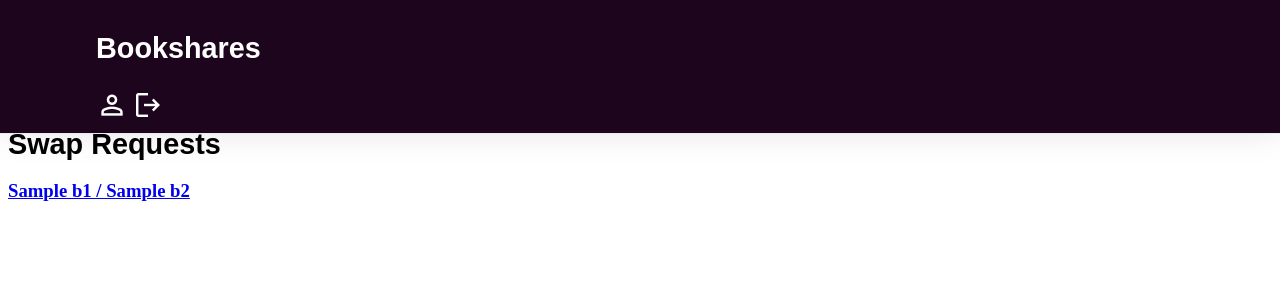
After one commit to software-students-fall2022/final-project-project5team10, a Flask app: template app/templates/swap_requests.html in a window 1280 px wide. The commit adds this page. Shown: the top 300 px of the page. Run offline with Flask 2, Linux system fonts and the light colour scheme; the template is opened without the code that fills it: most values are stand-ins (such as "Sample title", 1, 10 or a date in 2020).

Commit message:
created swap requests page

```diff
--- a/app/app.py
+++ b/app/app.py
@@ -186,6 +186,7 @@ def display_account():
 #----------------swap routes----------------#
 
 @app.route('/book_for_sale<bookid>', methods=['GET','POST'])
+@flask_login.login_required
 def for_sale(bookid):
     print(bookid)
     book = db.books.find_one({"_id":ObjectId(bookid)})
@@ -196,6 +197,7 @@ def for_sale(bookid):
         return redirect(url_for('choose_book',otherbookid=book["_id"]))
 
 @app.route('/book_to_swap/<otherbookid>', methods=['GET','POST'])
+@flask_login.login_required
 def choose_book(otherbookid):
     user =flask_login.current_user
     myBooks = db.books.find({"user_id": user.id})
@@ -203,6 +205,7 @@ def choose_book(otherbookid):
     return render_template('book_to_swap.html', books=myBooks, otherbook=otherbook)
 
 @app.route('/send_swap/<bookid>/<otherbookid>', methods=['GET','POST'])
+@flask_login.login_required
 def send_swap(bookid,otherbookid):
     user = flask_login.current_user
     if request.method == 'GET':
@@ -215,14 +218,34 @@ def send_swap(bookid,otherbookid):
         if 'fcancel' in request.form:
             #otherid = request.form.get('otherid')
             return redirect(url_for('choose_book',otherbookid=otherbookid))
-        elif 'frequest' in request.form:
+        elif 'fsend' in request.form:
             # send the request to the other user
             otherbook = db.books.find_one({"_id": ObjectId(otherbookid)})
             otheruserid = otherbook["user_id"]
             username = db.users.find_one({"user_id": otheruserid})
             #reciever = locate_user(username=username) # get username from prev page
             db.requests.insert_one({"sender": ObjectId(user.id), "reciever": ObjectId(otheruserid), "booktoswap": ObjectId(bookid), "bookrequested": ObjectId(otherbookid)})
-            return redirect(url_for('chat'))
+            return redirect('/')
+            #return redirect(url_for('chat'))
+
+@app.route('/swap_requests', methods=['GET'])
+@flask_login.login_required
+def view_swap_requests():
+    user = flask_login.current_user
+    requests = db.requests.find({"reciever": ObjectId(user.id)}).sort("_id",-1)
+    swapreqs = []
+    for req in requests:
+        mybookid = req["bookrequested"]
+        swapreqid = req["booktoswap"]
+        mybook= db.books.find_one({"_id": ObjectId(mybookid)})
+        booktoswap= db.books.find_one({"_id": ObjectId(swapreqid)})
+        swapreqs.append({"b1": mybook, "b2": booktoswap})
+    return render_template('swap_requests.html', swapreqs=swapreqs)
+
+
+#accept/decline request
+def view_swap_request():
+    user = flask_login.current_user
 
 ################## run server ##################
 if __name__=='__main__':
--- /dev/null
+++ b/app/templates/swap_requests.html
@@ -0,0 +1,13 @@
+{% extends 'wrapper.html' %}
+{% block container %}
+
+<h1>Swap Requests</h1>
+{% for req in swapreqs %}
+<div>
+    <a href="/">
+         <h3>{{req.b1.title}} / {{req.b2.title}}</h3>
+    </a>
+</div>
+
+{% endfor %}
+{% endblock %}
```
Also changed, not shown: app/templates/book_to_swap.html (+2 -5 lines).
